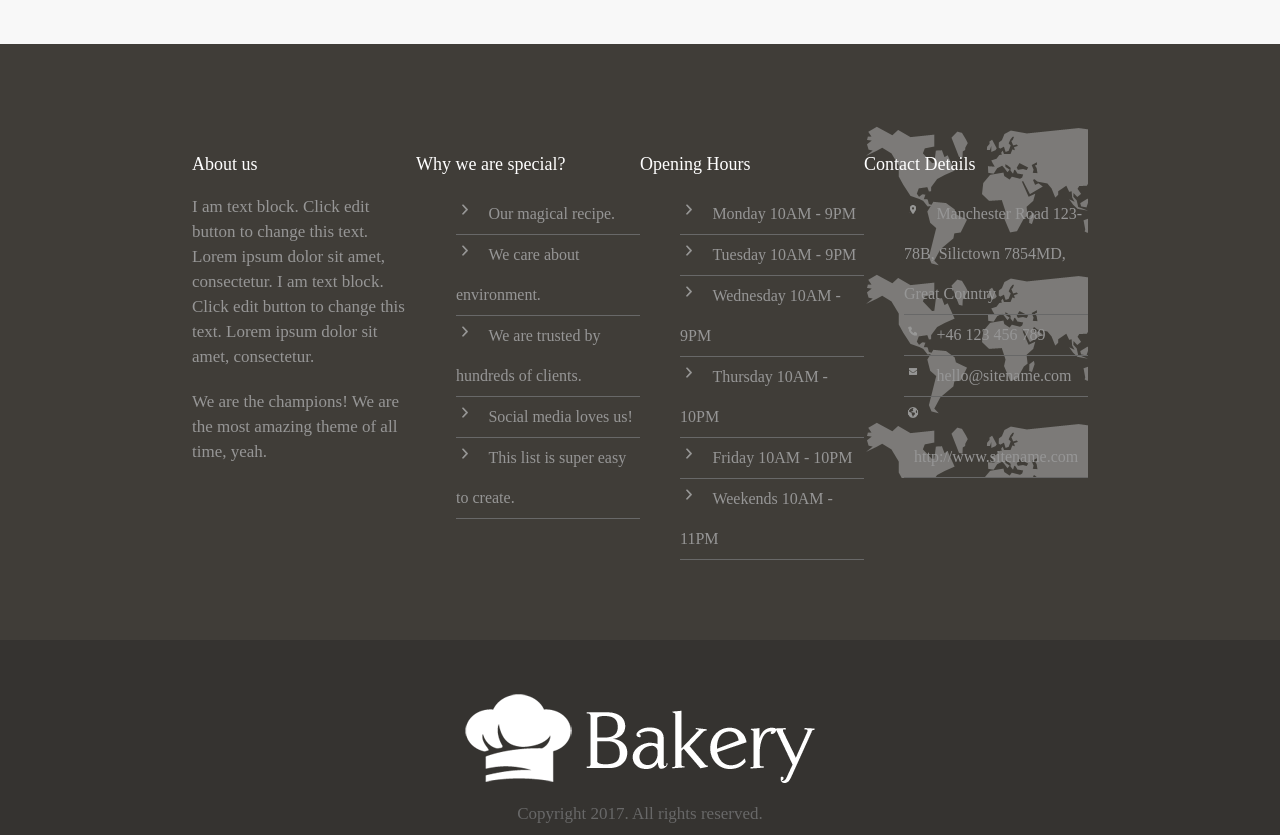
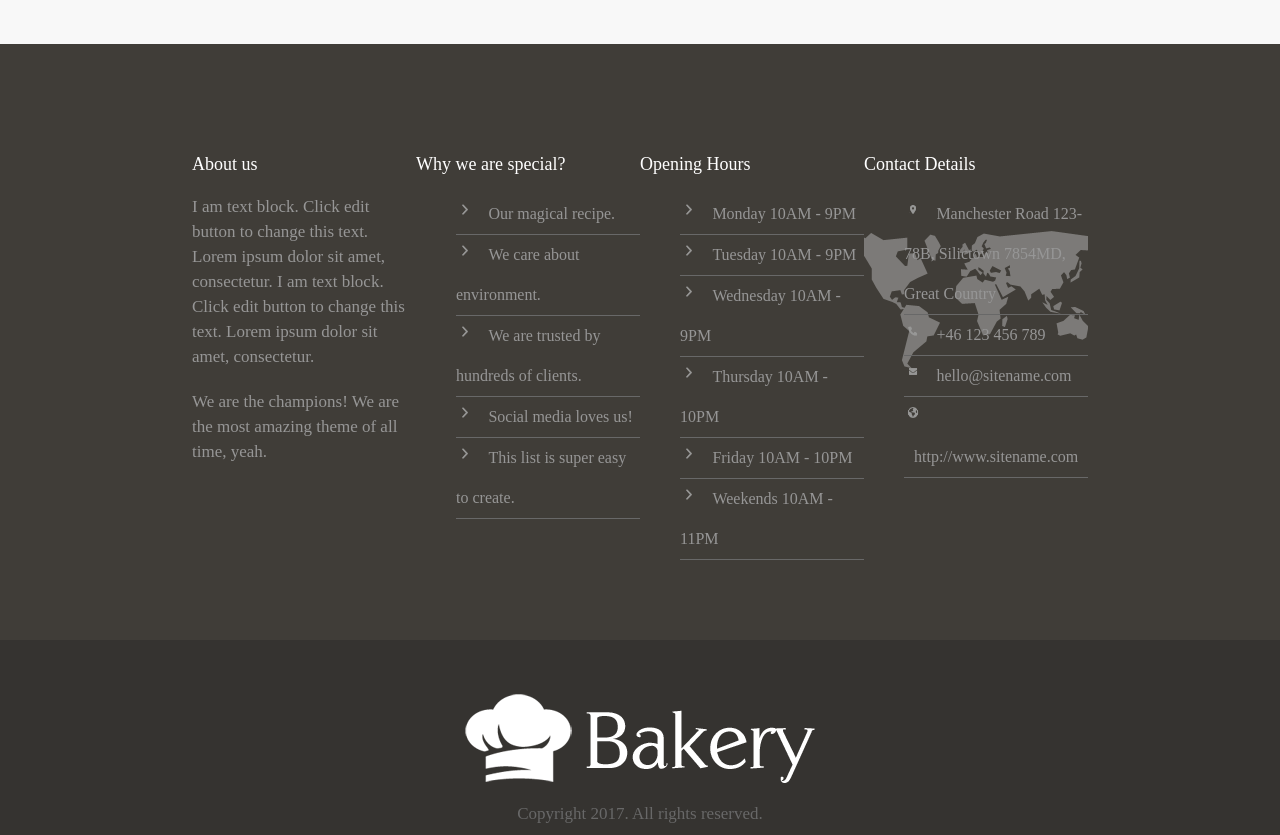
Before and after one commit to Sarah-Elhefnawy/Assignment3-Bakery, a plain HTML site: page index.html in a window 1280 px wide. Shown: the part 3460-4295 px from the top of the page. Drawn offline with Linux system fonts and the light colour scheme.

Commit message:
footer background image

```diff
--- a/css/style.css
+++ b/css/style.css
@@ -249,6 +249,9 @@ h4 {
 }
 .footer-map {
     background-image:  url('./../images/contact-details-map.png');
+    background-position: center;
+    background-repeat: no-repeat;
+    background-size:auto;
 }
 /* End of Footer Main */
 
```
